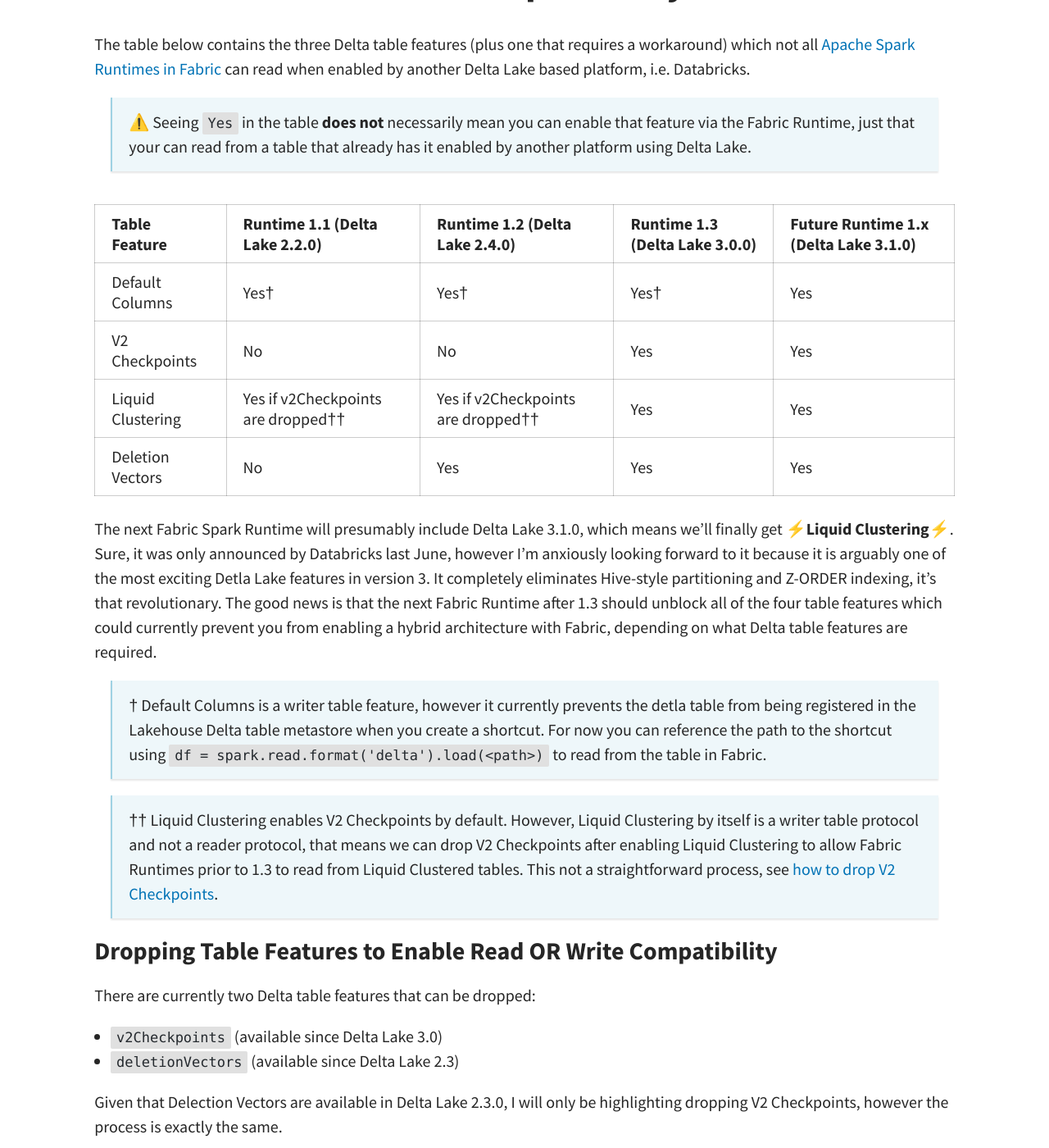
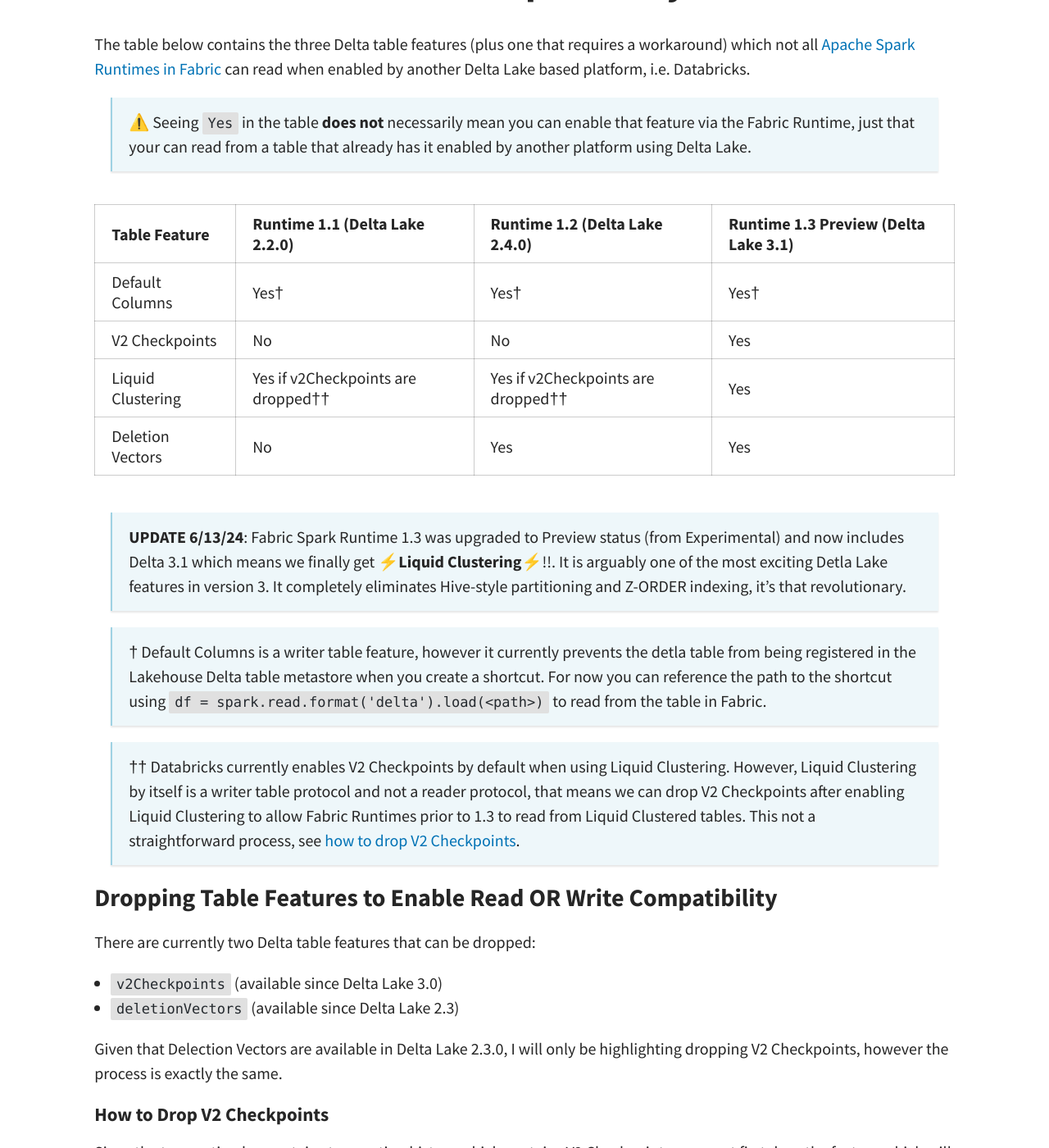
Before and after one commit to mwc360/mwc360.github.io, a Jekyll site: the page built from _posts/2024-03-22-Decoding-Delta-Lake-Compatibility-Between-Fabric-and-Databricks.md, in a window 1280 px wide and 1400 px high, scrolled down 1823 px. Shown: the whole window at 82% size. Built offline with Jekyll 4.4.1, drawn with Linux system fonts in a browser that asks for light colours; comment, search, counter and statistics services are not loaded; some of the changed text lies outside the part shown.

Commit message:
Update 2024-03-22-Decoding-Delta-Lake-Compatibility-Between-Fabric-and-Databricks.md

```diff
--- a/_posts/2024-03-22-Decoding-Delta-Lake-Compatibility-Between-Fabric-and-Databricks.md
+++ b/_posts/2024-03-22-Decoding-Delta-Lake-Compatibility-Between-Fabric-and-Databricks.md
@@ -34,18 +34,18 @@
 
 > ⚠️ Seeing `Yes` in the table **does not** necessarily mean you can enable that feature via the Fabric Runtime, just that your can read from a table that already has it enabled by another platform using Delta Lake.
 
-| Table Feature              | Runtime 1.1 (Delta Lake 2.2.0)      | Runtime 1.2 (Delta Lake 2.4.0)      | Runtime 1.3 (Delta Lake 3.0.0)      | Future Runtime 1.x (Delta Lake 3.1.0) |
-|----------------------------|-------------------------------------|-------------------------------------|-------------------------------------|---------------------------------------|
-| Default Columns            | Yes†                                | Yes†                                | Yes†                                | Yes                                  |
-| V2 Checkpoints             | No                                  | No                                  | Yes                                 | Yes                                   |
-| Liquid Clustering          | Yes if v2Checkpoints are dropped††  | Yes if v2Checkpoints are dropped††  | Yes                                 | Yes                                   |
-| Deletion Vectors           | No                                  | Yes                                 | Yes                                 | Yes                                   |
+| Table Feature              | Runtime 1.1 (Delta Lake 2.2.0)      | Runtime 1.2 (Delta Lake 2.4.0)      | Runtime 1.3 Preview (Delta Lake 3.1)|
+|----------------------------|-------------------------------------|-------------------------------------|-------------------------------------|
+| Default Columns            | Yes†                                | Yes†                                | Yes†                                |
+| V2 Checkpoints             | No                                  | No                                  | Yes                                 |
+| Liquid Clustering          | Yes if v2Checkpoints are dropped††  | Yes if v2Checkpoints are dropped††  | Yes                                 |
+| Deletion Vectors           | No                                  | Yes                                 | Yes                                 |
 
-The next Fabric Spark Runtime will presumably include Delta Lake 3.1.0, which means we'll finally get ⚡**Liquid Clustering**⚡. Sure, it was only announced by Databricks last June, however I'm anxiously looking forward to it because it is arguably one of the most exciting Detla Lake features in version 3. It completely eliminates Hive-style partitioning and Z-ORDER indexing, it's that revolutionary. The good news is that the next Fabric Runtime after 1.3 should unblock all of the four table features which could currently prevent you from enabling a hybrid architecture with Fabric, depending on what Delta table features are required.
+> **UPDATE 6/13/24**: Fabric Spark Runtime 1.3 was upgraded to Preview status (from Experimental) and now includes Delta 3.1 which means we finally get ⚡**Liquid Clustering**⚡!!. It is arguably one of the most exciting Detla Lake features in version 3. It completely eliminates Hive-style partitioning and Z-ORDER indexing, it's that revolutionary.
 
 > † Default Columns is a writer table feature, however it currently prevents the detla table from being registered in the Lakehouse Delta table metastore when you create a shortcut. For now you can reference the path to the shortcut using `df = spark.read.format('delta').load(<path>)` to read from the table in Fabric.
 
-> †† Liquid Clustering enables V2 Checkpoints by default. However, Liquid Clustering by itself is a writer table protocol and not a reader protocol, that means we can drop V2 Checkpoints after enabling Liquid Clustering to allow Fabric Runtimes prior to 1.3 to read from Liquid Clustered tables. This not a straightforward process, see [how to drop V2 Checkpoints](#How-to-Drop-V2-Checkpoints).
+> †† Databricks currently enables V2 Checkpoints by default when using Liquid Clustering. However, Liquid Clustering by itself is a writer table protocol and not a reader protocol, that means we can drop V2 Checkpoints after enabling Liquid Clustering to allow Fabric Runtimes prior to 1.3 to read from Liquid Clustered tables. This not a straightforward process, see [how to drop V2 Checkpoints](#How-to-Drop-V2-Checkpoints).
 
 ### Dropping Table Features to Enable Read OR Write Compatibility
 There are currently two Delta table features that can be dropped:
@@ -75,16 +75,18 @@
 # Delta Writer Feature Compatability
 The below table contains the Delta table features which not all [Apache Spark Runtimes in Fabric](https://learn.microsoft.com/en-us/fabric/data-engineering/runtime) can write to.
 
-| Table Feature              | Runtime 1.1 (Delta Lake 2.2.0)      | Runtime 1.2 (Delta Lake 2.4.0)      | Runtime 1.3 (Delta Lake 3.0.0)      | Future Runtime 1.x (Delta Lake 3.1.0) |
-|----------------------------|-------------------------------------|-------------------------------------|-------------------------------------|---------------------------------------|
-| Default Columns            | No                                  | No                                  | No                                  | Yes                                   |
-| V2 Checkpoints             | No                                  | No                                  | Yes                                 | Yes                                   |
-| Liquid Clustering          | No                                  | No                                  | No                                  | Yes                                   |
-| Identity Columns           | No                                  | No                                  | No                                  | No                                    |
-| Row Tracking               | No                                  | No                                  | No                                  | Yes                                   |
-| Domain Metadata            | No                                  | No                                  | Yes                                 | Yes                                   |
-| Iceberg Compatibility V1   | No                                  | No                                  | No                                  | Yes                                   |
-| Deletion Vectors           | No                                  | Yes                                 | Yes                                 | Yes                                   |
+| Table Feature              | Runtime 1.1 (Delta Lake 2.2)        | Runtime 1.2 (Delta Lake 2.4)        | Runtime 1.3 Preview (Delta Lake 3.1)|
+|----------------------------|-------------------------------------|-------------------------------------|-------------------------------------|
+| Default Columns            | No                                  | No                                  | Yes                                 |
+| V2 Checkpoints             | No                                  | No                                  | Yes                                 |
+| Liquid Clustering          | No                                  | No                                  | Yes                                 |
+| Identity Columns           | No                                  | No                                  | No                                  |
+| Row Tracking               | No                                  | No                                  | No                                  |
+| Domain Metadata            | No                                  | No                                  | Yes                                 |
+| Iceberg Compatibility V1   | No                                  | No                                  | No, TBD for GA†                     |
+| Deletion Vectors           | No                                  | Yes                                 | Yes                                 |
+
+> † Iceberg Compatibility V1 is enabled via Delta 3.1, however it appears that Fabric Runtime 1.3 Preview is missing a class to support the Iceberg metadata, hopefully this will be fixed before GA.
 
 
 # Bulk Evaluating Delta Tables for Compatibility
```
